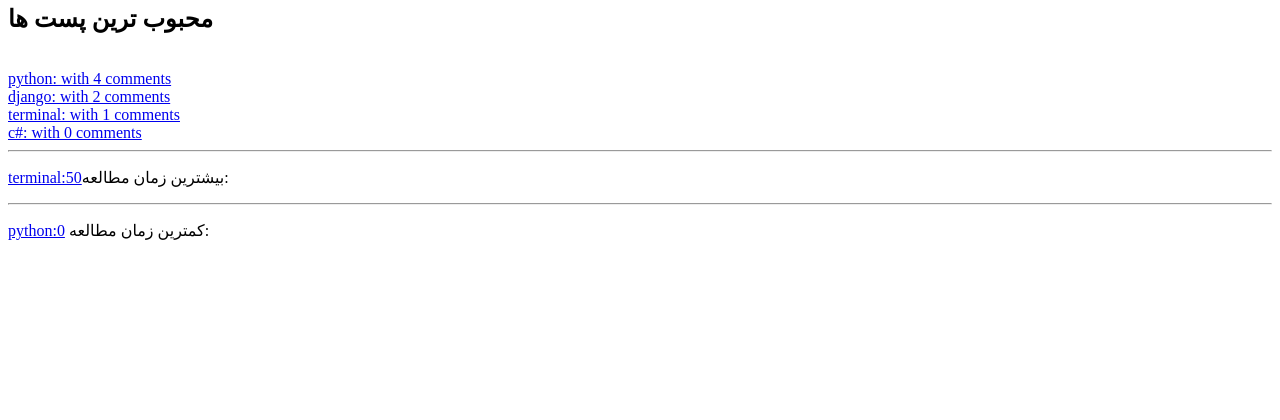
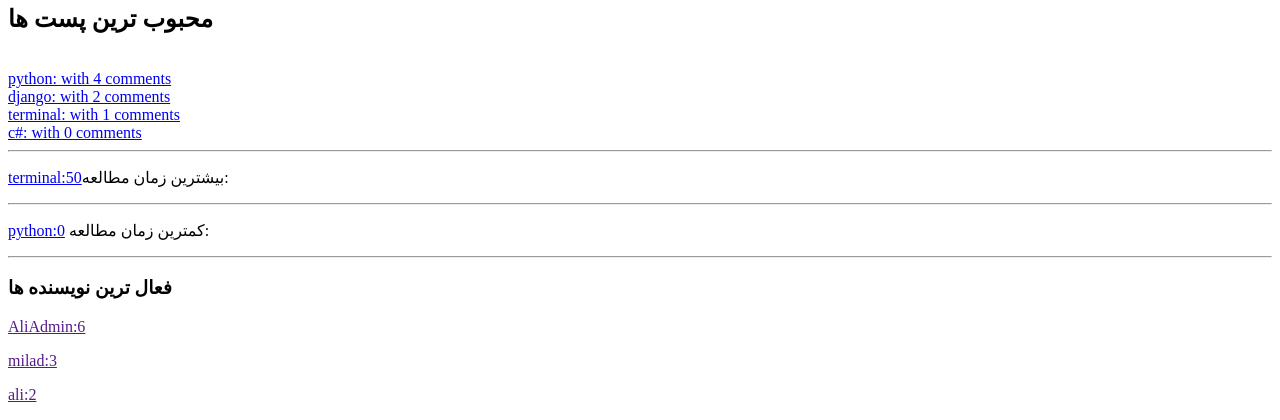
Before and after one commit to alimohammadiam/django-blog-prj, a Django app: page /blog/ in a window 1280 px wide. Shown: the part 480-900 px from the top of the page. Before the commit the page ends 800 px from the top, so only its background shows below. Run offline with Django 5.2, Linux system fonts and the light colour scheme; data comes from the database, SQL or seed files in the repository.

Commit message:
most_popular_user --> template tag

```diff
--- a/blog/templates/blog/index.html
+++ b/blog/templates/blog/index.html
@@ -31,4 +31,11 @@
     {% for min in min_time %}
         <p><a href="{{ min.get_absolute_url }}">{{ min.title }}:{{ min.reading_time }}</a> کمترین زمان مطالعه: </p>
     {% endfor %}
+
+    <hr>
+    <h3>فعال ترین نویسنده ها</h3>
+    {% most_popular_user as pop_user %}
+    {% for p_user in pop_user %}
+        <p><a href="{{ p_user.get_absolute_url }}">{{ p_user.username }}:{{ p_user.max_posts }}</a></p>
+    {% endfor %}
 {% endblock %}
--- a/blog/templatetags/blog_tags.py
+++ b/blog/templatetags/blog_tags.py
@@ -1,5 +1,5 @@
 from django import template
-from ..models import Post, Comment
+from ..models import Post, Comment, User
 from django.db.models import Count, Max, Min, Sum
 from markdown import markdown
 from django.utils.safestring import mark_safe
@@ -36,6 +36,12 @@ def max_reading_time():
 @register.simple_tag()
 def min_reding_time():
     return Post.published.annotate(min_time=Min('reading_time')).order_by('min_time')[:1]
+    # return Post.published.aggregate(Min('reading_time'))
+
+
+@register.simple_tag()
+def most_popular_user(count=3):
+    return User.objects.annotate(max_posts=Count('user_posts')).order_by('-max_posts')[:count]
 
 
 # inclusion tags
```
Also changed, not shown: db.sqlite3.
